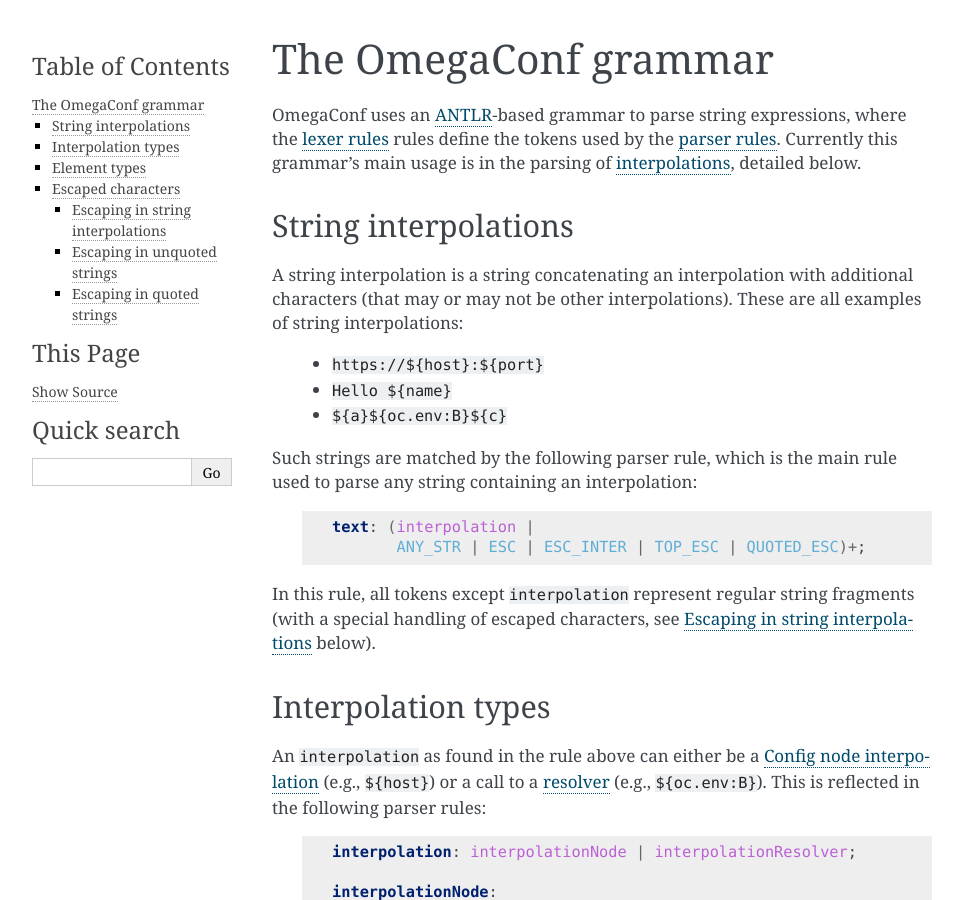
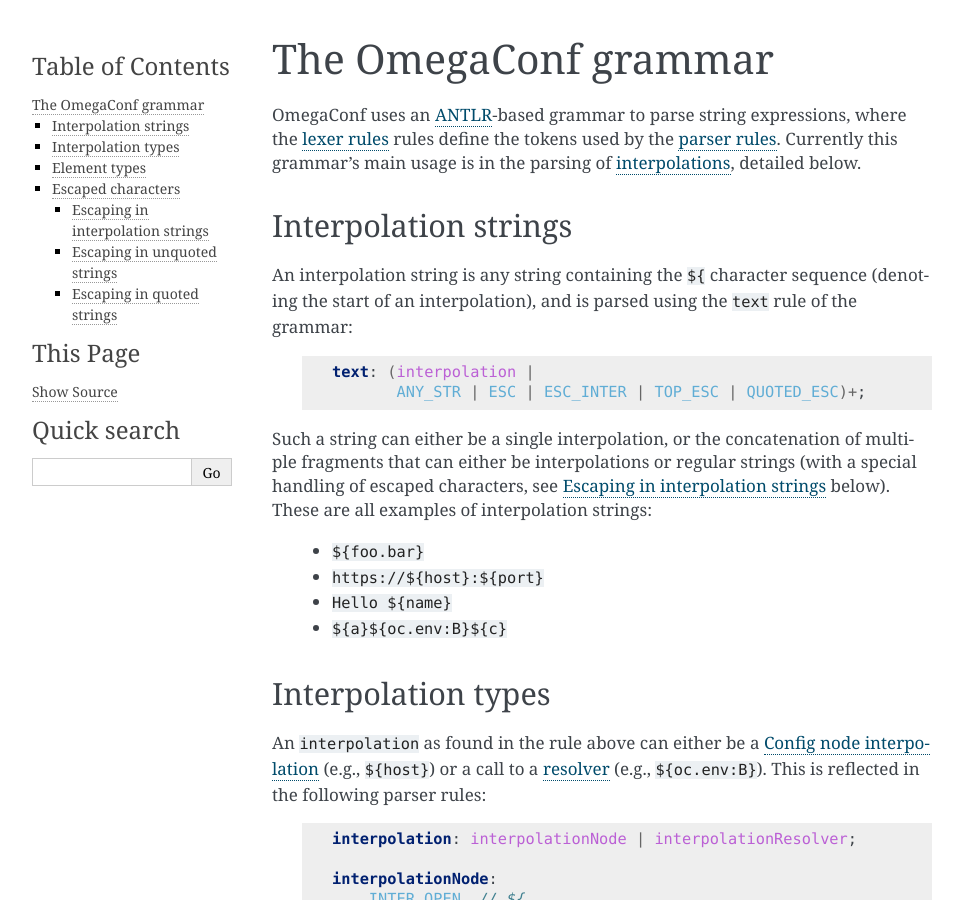
Before and after one commit to omry/omegaconf, a Sphinx documentation site: the page built from docs/source/grammar.rst, in a window 1280 px wide and 900 px high. Shown: the whole window, without its empty margins (148-1111 px from the left). Built offline with Sphinx 7.4.7, drawn with Linux system fonts in a browser that asks for light colours; some of the changed text lies outside the part shown.

Commit message:
Clarify interpolation strings and escaping in quoted strings

```diff
--- a/docs/source/grammar.rst
+++ b/docs/source/grammar.rst
@@ -11,27 +11,28 @@
 Currently this grammar's main usage is in the parsing of :ref:`interpolations<interpolation>`, detailed below.
 
 
-String interpolations
+.. _interpolation-strings:
+
+Interpolation strings
 ^^^^^^^^^^^^^^^^^^^^^
 
-A string interpolation is a string concatenating an interpolation with additional characters
-(that may or may not be other interpolations).
-These are all examples of string interpolations:
-
-    - ``https://${host}:${port}``
-    - ``Hello ${name}``
-    - ``${a}${oc.env:B}${c}``
-
-Such strings are matched by the following parser rule, which is the main rule used
-to parse any string containing an interpolation:
+An interpolation string is any string containing the ``${`` character sequence (denoting the start of an interpolation),
+and is parsed using the ``text`` rule of the grammar:
 
     .. code-block:: antlr
 
         text: (interpolation |
                ANY_STR | ESC | ESC_INTER | TOP_ESC | QUOTED_ESC)+;
 
-In this rule, all tokens except ``interpolation`` represent regular string fragments
-(with a special handling of escaped characters, see :ref:`escaping-in-sring-interpolations` below).
+Such a string can either be a single interpolation, or the concatenation of multiple fragments
+that can either be interpolations or regular strings
+(with a special handling of escaped characters, see :ref:`escaping-in-interpolation-strings` below).
+These are all examples of interpolation strings:
+
+    - ``${foo.bar}``
+    - ``https://${host}:${port}``
+    - ``Hello ${name}``
+    - ``${a}${oc.env:B}${c}``
 
 
 Interpolation types
@@ -154,9 +155,9 @@
 In general, however, you can use the following rule of thumb:
 *you only need to escape characters that otherwise have a special meaning in the current context*.
 
-.. _escaping-in-sring-interpolations:
+.. _escaping-in-interpolation-strings:
 
-Escaping in string interpolations
+Escaping in interpolation strings
 +++++++++++++++++++++++++++++++++
 
 In order to define fields whose value is an interpolation-like string, interpolations can be escaped with ``\${``.
@@ -220,16 +221,16 @@
 Escaping in quoted strings
 ++++++++++++++++++++++++++
 
-As can be seen from the definition of the ``quotedValue`` parser rule above, a quoted string
-is essentially a string interpolation surrounded by quotes.
-This means that the ``\${`` escape sequence can also be used to escape interpolations
-in quoted strings, as seen in :ref:`escaping-in-sring-interpolations`:
+As can be seen from the definition of the ``quotedValue`` parser rule above, quoted strings
+are just ``text`` fragments surrounded by quotes, and are thus very similar to :ref:`interpolation-strings`.
+As a result, the ``\${`` escape sequence can also be used to escape interpolations
+in quoted strings (as described in :ref:`escaping-in-interpolation-strings`):
 
     - ``"\${dir}"`` resolves to the string ``"${dir}"``
     - ``"C:\\${dir}"`` resolves to the string ``"C:\<value of dir>"``
 
-However, one key difference with string interpolations is that quotes of the same type
-as enclosing quotes must be escaped, unless they are within a nested interpolation.
+However, one key difference with interpolation strings is that quotes of the same type
+as the enclosing quotes must be escaped, unless they are within a nested interpolation.
 For instance:
 
     - ``'\'Hi you\', I said'`` resolves to the string ``"'Hi you', I said"``
```
